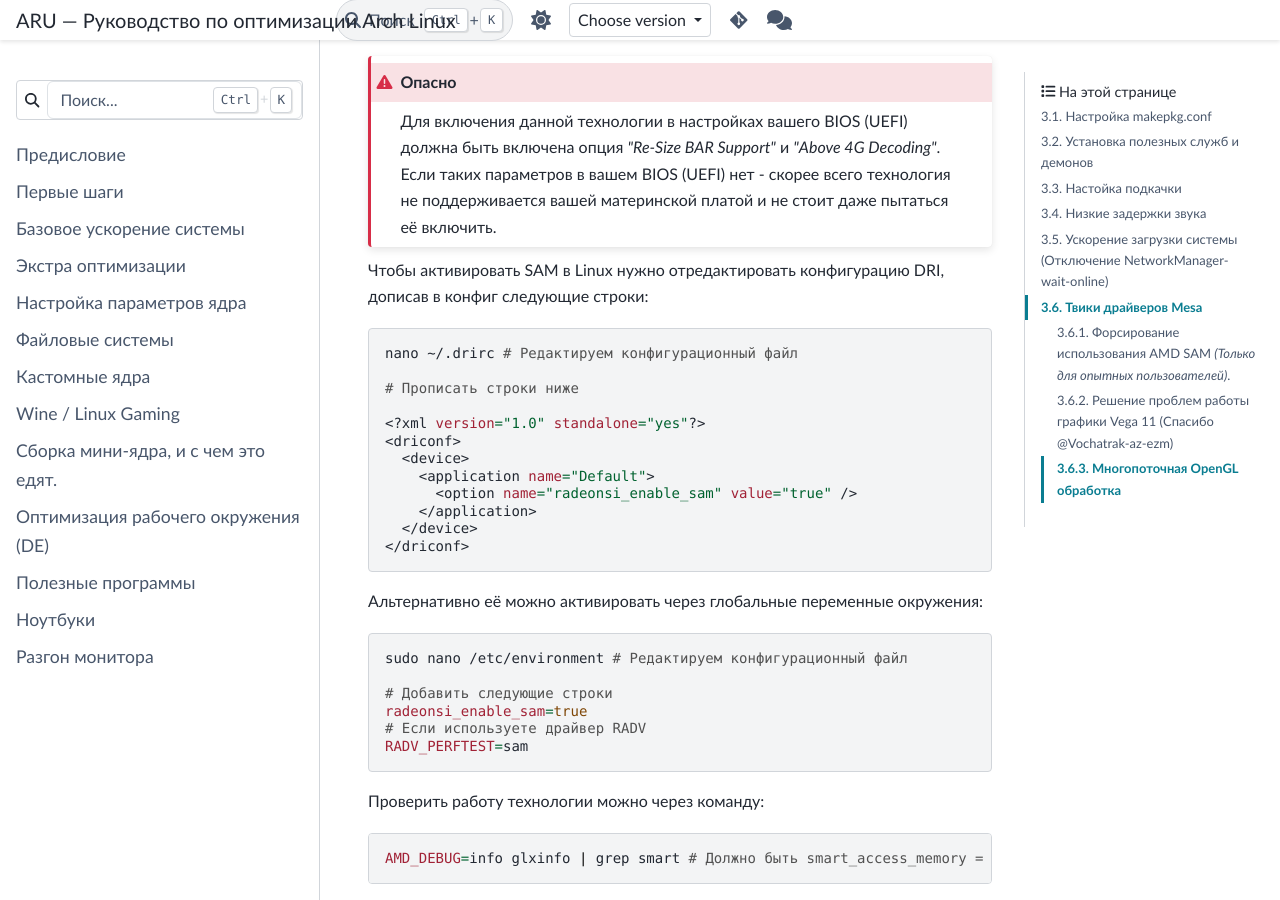
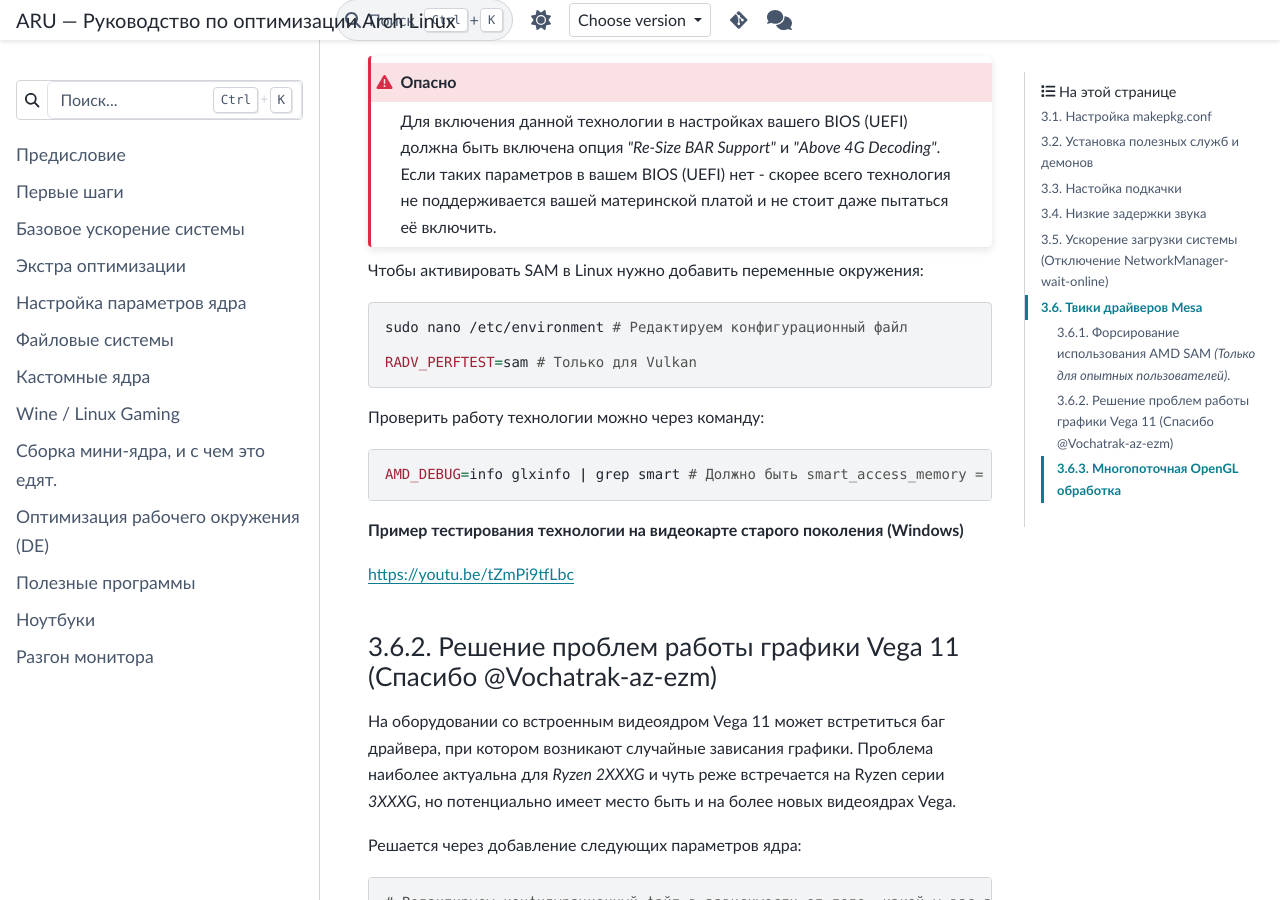
Before and after one commit to ventureoo/ARU, a Sphinx documentation site: the page built from docs/source/generic-system-acceleration.rst, in a window 1280 px wide and 900 px high, scrolled down 9815 px. Built offline with Sphinx 7.4.7 and the PyData theme 0.15.4, drawn with Linux system fonts in a browser that asks for light colours.

Commit message:
generic-system-acceleration: Remove SAM for radeonsi
See: https://www.phoronix.com/news/RadeonSI-Drops-ReBAR-SAM

```diff
--- a/docs/source/generic-system-acceleration.rst
+++ b/docs/source/generic-system-acceleration.rst
@@ -444,30 +444,11 @@
    скорее всего технология не поддерживается вашей материнской платой
    и не стоит даже пытаться её включить.
 
-Чтобы активировать SAM в Linux нужно отредактировать конфигурацию DRI,
-дописав в конфиг следующие строки::
-
-  nano ~/.drirc # Редактируем конфигурационный файл
-
-  # Прописать строки ниже
-
-  <?xml version="1.0" standalone="yes"?>
-  <driconf>
-    <device>
-      <application name="Default">
-        <option name="radeonsi_enable_sam" value="true" />
-      </application>
-    </device>
-  </driconf>
-
-Альтернативно её можно активировать через глобальные переменные окружения::
+Чтобы активировать SAM в Linux нужно добавить переменные окружения::
 
   sudo nano /etc/environment # Редактируем конфигурационный файл
 
-  # Добавить следующие строки
-  radeonsi_enable_sam=true
-  # Если используете драйвер RADV
-  RADV_PERFTEST=sam
+  RADV_PERFTEST=sam # Только для Vulkan
 
 Проверить работу технологии можно через команду::
 
```
